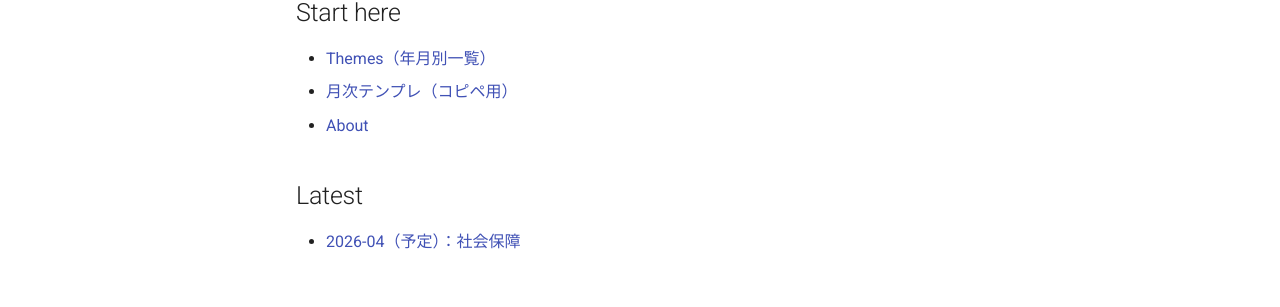
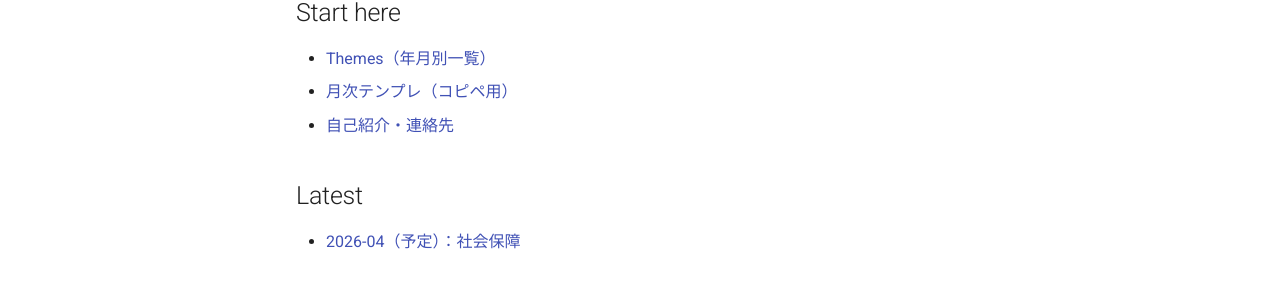
Before and after one commit to yu-ki-nakayama/policy-notes, an MkDocs documentation site: the page built from docs/index.md, in a window 1280 px wide. Shown: the part 433-740 px from the top of the page. Built offline with MkDocs 1.6.1 and Material for MkDocs 9.7.7, drawn with Linux system fonts in a browser that asks for light colours.

Commit message:
Update index.md

```diff
--- a/docs/index.md
+++ b/docs/index.md
@@ -9,7 +9,7 @@
 ## Start here
 - [Themes（年月別一覧）](themes/index.md)
 - [月次テンプレ（コピペ用）](template/monthly.md)
-- [About](about.md)
+- [自己紹介・連絡先](about.md)
 
 ## Latest
 - [2026-04（予定）：社会保障](themes/2026-04.md)
```
